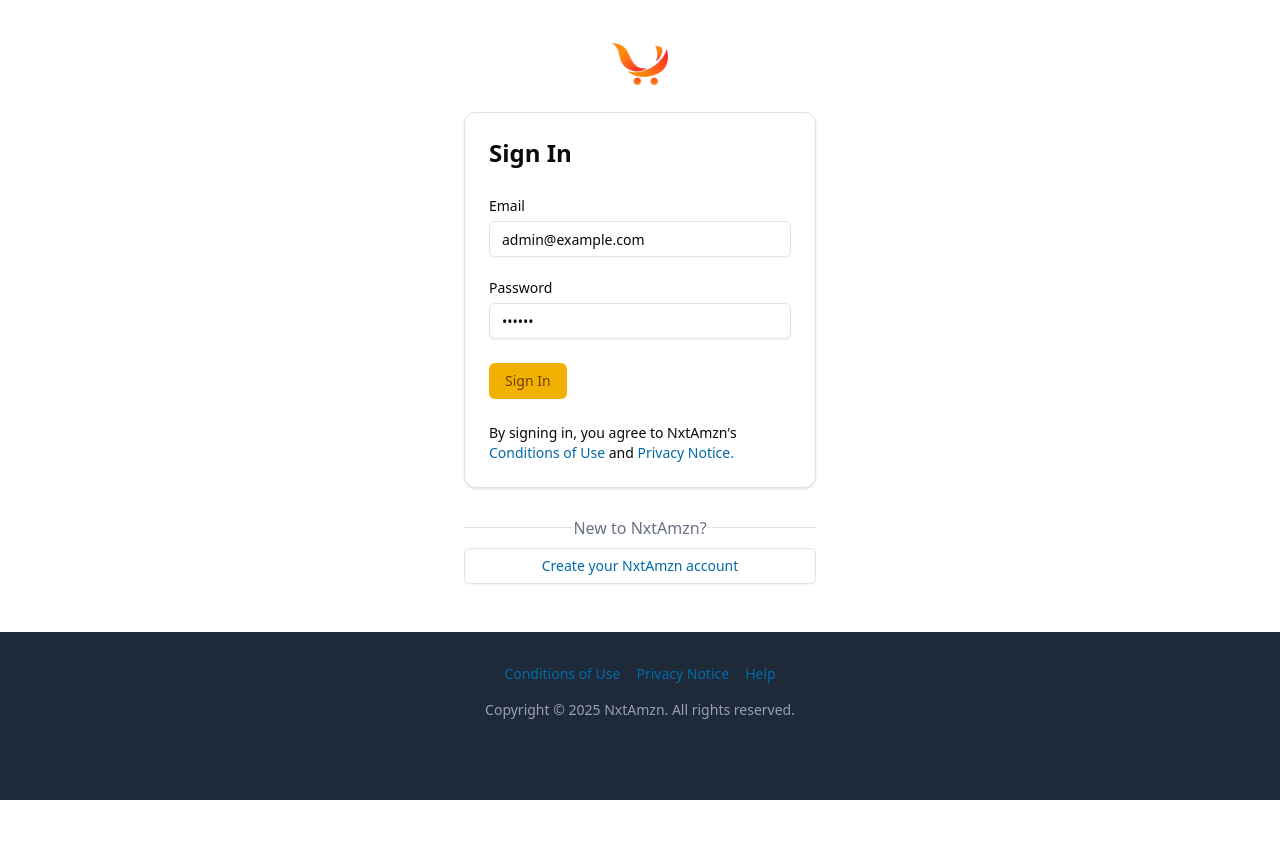
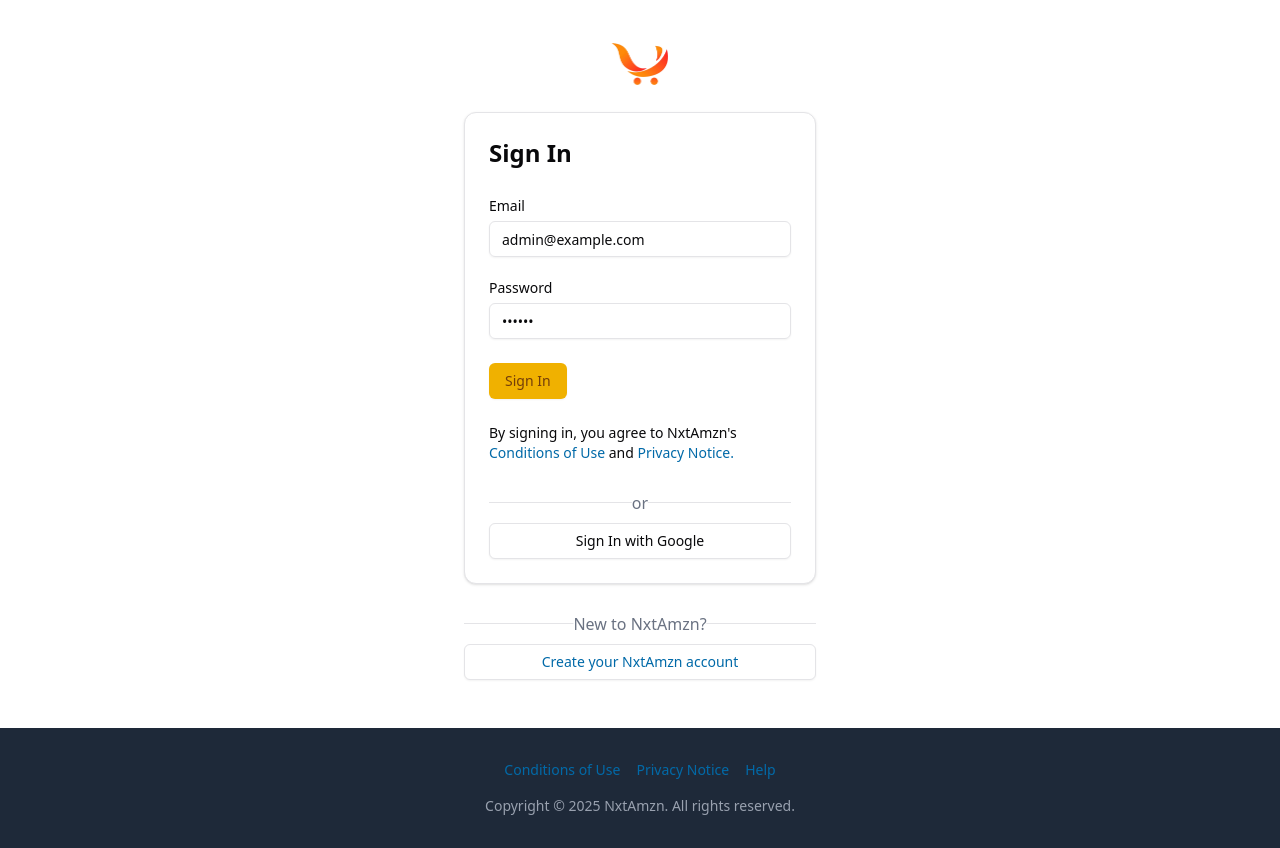
Before and after one commit to Sakshi09i/nextjs-amazana, a Next.js app: page /sign-in in a window 1280 px wide. Before the commit the page ends 800 px from the top, so only its background shows below. Built offline with nearby package versions, Linux system fonts and the light colour scheme; no server answers.

Commit message:
16-signin-with-google

```diff
--- /dev/null
+++ b/app/(auth)/sign-in/google-signin-form.tsx
@@ -0,0 +1,21 @@
+'use client'
+import { useFormStatus } from 'react-dom'
+
+import { Button } from '@/components/ui/button'
+import { SignInWithGoogle } from '@/lib/actions/user.actions'
+
+export function GoogleSignInForm() {
+  const SignInButton = () => {
+    const { pending } = useFormStatus()
+    return (
+      <Button disabled={pending} className='w-full' variant='outline'>
+        {pending ? 'Redirecting to Google...' : 'Sign In with Google'}
+      </Button>
+    )
+  }
+  return (
+    <form action={SignInWithGoogle}>
+      <SignInButton />
+    </form>
+  )
+}
--- a/app/(auth)/sign-in/page.tsx
+++ b/app/(auth)/sign-in/page.tsx
@@ -9,6 +9,7 @@ import { Card, CardContent, CardHeader, CardTitle } from '@/components/ui/card'
 import CredentialsSignInForm from './credentials-signin-form'
 import { Button } from '@/components/ui/button'
 import { APP_NAME } from '@/lib/constants'
+import { GoogleSignInForm } from './google-signin-form'
 
 export const metadata: Metadata = {
   title: 'Sign In',
@@ -38,6 +39,10 @@ export default async function SignIn(props: {
           <div>
             <CredentialsSignInForm />
           </div>
+          <SeparatorWithOr />
+            <div className='mt-4'>
+              <GoogleSignInForm />
+            </div>
         </CardContent>
       </Card>
       <SeparatorWithOr>New to {APP_NAME}?</SeparatorWithOr>
--- a/auth.ts
+++ b/auth.ts
@@ -1,4 +1,5 @@
 import { MongoDBAdapter } from '@auth/mongodb-adapter'
+import Google from 'next-auth/providers/google'
 import bcrypt from 'bcryptjs'
 import CredentialsProvider from 'next-auth/providers/credentials'
 import { connectToDatabase } from './lib/db'
@@ -29,6 +30,9 @@ export const { handlers, auth, signIn, signOut } = NextAuth({
   },
   adapter: MongoDBAdapter(client),
   providers: [
+    Google({
+      allowDangerousEmailAccountLinking: true,
+    }),
     CredentialsProvider({
       credentials: {
         email: {
--- a/lib/actions/user.actions.ts
+++ b/lib/actions/user.actions.ts
@@ -14,6 +14,10 @@ export async function signInWithCredentials(user: IUserSignIn) {
 export const SignOut = async () => {
   const redirectTo = await signOut({ redirect: false })
   redirect(redirectTo.redirect)
+}
+
+export const SignInWithGoogle = async () => {
+  await signIn('google')
 }
 
 // CREATE
```
